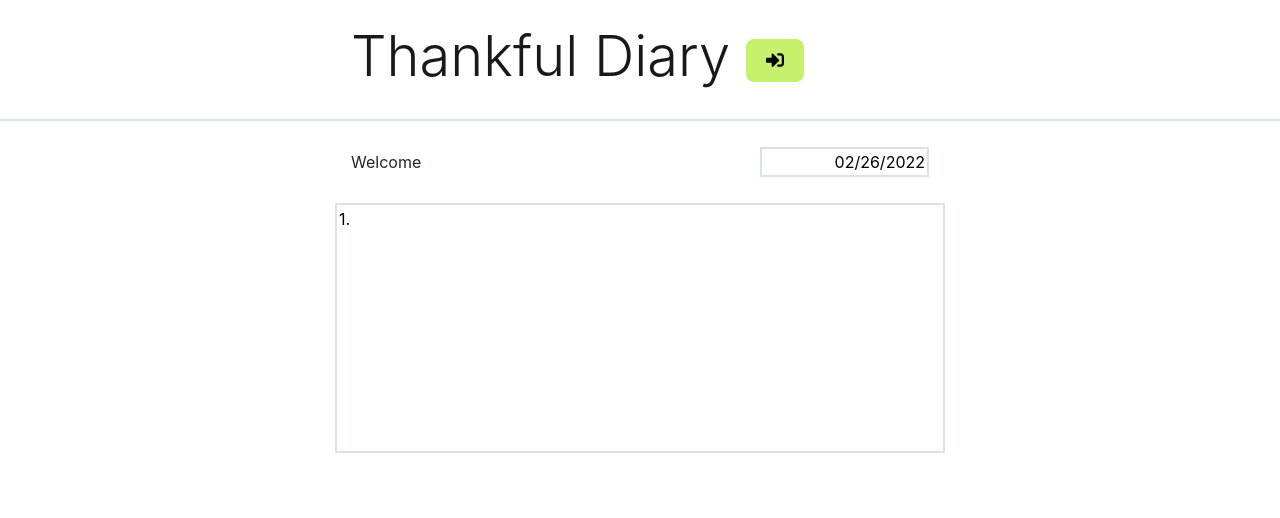
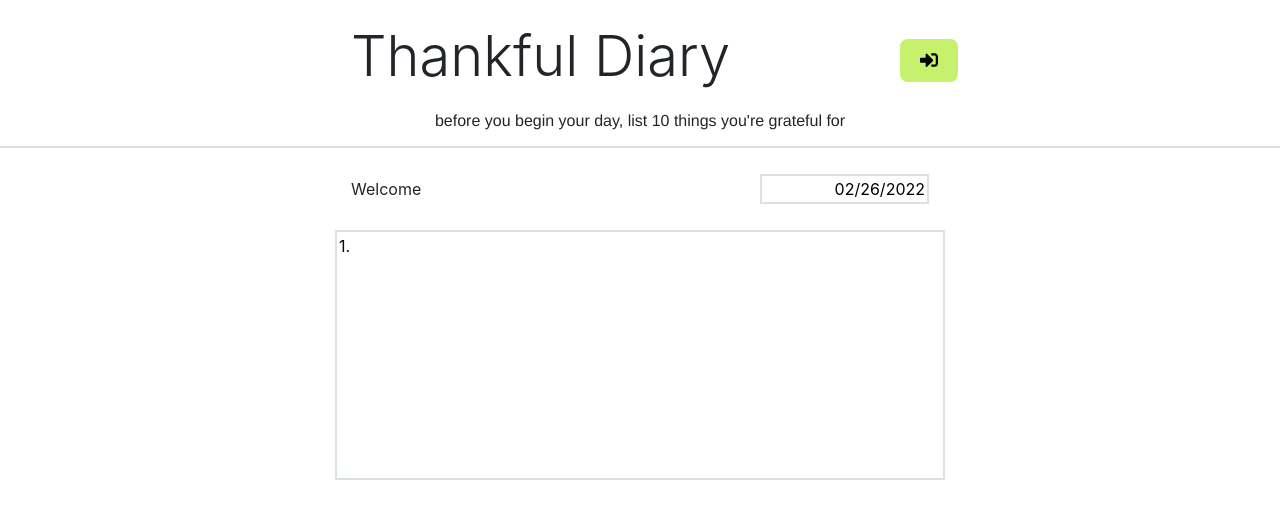
Before and after one commit to mohannaidu/gratitude, a React (Create React App) app: page / in a window 1280 px wide. Shown: the top 518 px of the page. Built offline with nearby package versions, Linux system fonts and the light colour scheme; no server answers.

Commit message:
added subheading and fixed css justify

```diff
--- a/src/App.css
+++ b/src/App.css
@@ -1,6 +1,14 @@
 
-h4 {
-    font-family: Helvetica, Arial, sans-serif
+h6 {
+    font-family: Helvetica, Arial, sans-serif;
+    font-weight: lighter;
+}
+
+.center-grid {
+    place-content: center;
+    display: grid;
+    margin-left: 4vw;
+    margin-right: 4vw;
 }
 
 .container {
@@ -79,6 +87,18 @@ h4 {
 
 @media only screen and (max-width: 420px) and (orientation: portrait){
     h3 {
-        zoom: 50%;
+        zoom: 60%;
     }
 }
+
+@media only screen and (min-width: 1000px){
+    .nav-item {
+        margin-left: 5vw;
+    }
+}
+
+@media only screen and (min-width: 1280px){
+    .nav-item {
+        margin-left: 12vw;
+    }
+}
--- a/src/App.tsx
+++ b/src/App.tsx
@@ -80,7 +80,7 @@ export default function App(){
 
     const handleCallback = (childData: string): void => {
         const date = startDate.getFullYear() + '-' + (startDate.getMonth() + 1) + '-' + startDate.getDate();
-        console.log(childData);
+        //console.log(childData);
         repo.create(childData, date);
     }
 
@@ -129,9 +129,8 @@ export default function App(){
       <div className="container-fluid">
           <div className="row header-border">
               <div className="col-md-6 offset-md-3 ">
-                  <nav className="navbar navbar-expand-lg navbar-light ">
+                  <nav className="navbar navbar-expand-lg ">
                       <div className="navbar-brand" ><h3 className="display-4">Thankful Diary</h3></div>
-
                       <div className="justify-content-end div-style" id="navbarNav">
                           <ul className="navbar-nav">
                               <li className="nav-item">
@@ -140,6 +139,9 @@ export default function App(){
                           </ul>
                       </div>
                   </nav>
+              </div>
+              <div className="col-md-6 offset-md-3 ">
+                  <h6 className="display-6 center-grid">before you begin your day, list 10 things you're grateful for</h6>
               </div>
           </div>
           <div className="row">
--- a/src/db/repository.ts
+++ b/src/db/repository.ts
@@ -21,7 +21,7 @@ export class Repository {
                 } else {
                     let row: number = 1;
                     snapshot.docs.forEach(function (childSnapshot: any) {
-                        console.log(childSnapshot.data().text);
+                        //console.log(childSnapshot.data().text);
                         if (row === 1) {
                             entry = childSnapshot.data().text;
                             //console.log(entry);
```
